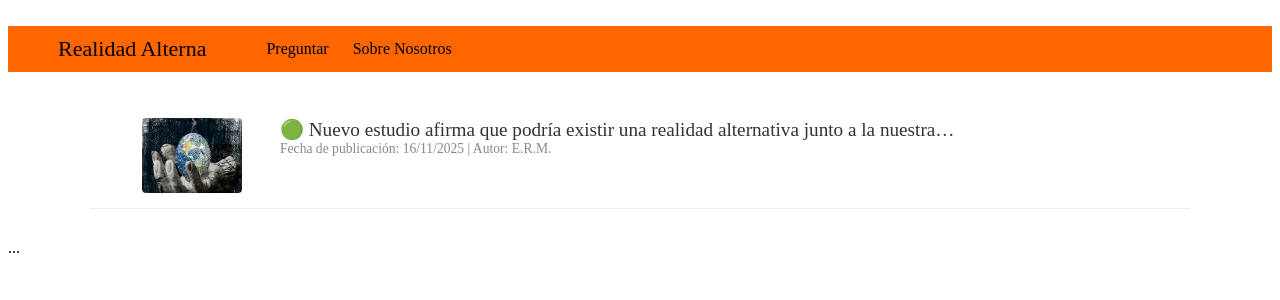
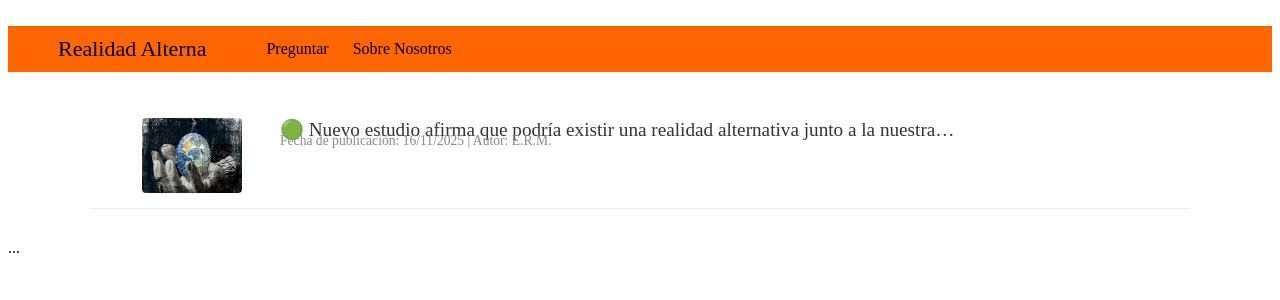
Before and after one commit to TierraSapiens/RealidadAlterna, a Jekyll site: the page built from index.md, in a window 1280 px wide. Shown: the top 300 px of the page. Built offline with Jekyll 4.4.1, drawn with Linux system fonts in a browser that asks for light colours.

Commit message:
Modificacion Nuevo Gemini

```diff
--- a/assets/css/style.css
+++ b/assets/css/style.css
@@ -94,23 +94,35 @@ main {
   border-radius: 4px;
 }
 
-/* Enfócate en la clase que apila el título y los metadatos */
+/* ------------------------------------------- */
+/* ESTILOS PARA LA LISTA DE PUBLICACIONES */
+/* ------------------------------------------- */
+
+/* ... (resto del código inalterado) ... */
+
 .post-content {
     display: flex;
     flex-direction: column;
-    gap: 0px; /* 🔥 CAMBIO CLAVE: Eliminar el gap para que el texto se pegue */
+    /* 🔥 ELIMINAR O ESTABLECER A CERO CUALQUIER ESPACIO/GAP AQUI */
+    gap: 0; /* Asegura que no haya espacio extra entre los elementos hijos */
 }
 
 .post-title {
     font-size: 1.2em;
     color: #333;
     text-decoration: none;
-  margin-left: -5px; /* 🔥 Subimos el margen negativo a -5px para forzar el movimiento */
+    margin: 0; /* 🔥 CLAVE: Eliminar cualquier margin por defecto que empuje el metadato */
+    margin-left: -5px; /* Mantiene la alineación horizontal deseada */
+    line-height: 1.2; /* Opcional: ajusta la altura de línea para un mejor control */
 }
 
 .post-meta {
     font-size: 0.85em;
     color: #888;
-  margin-left: -5px; /* 🔥 Subimos el margen negativo a -5px */
+
+    /* 🔥 CLAVE: Usar margin-top negativo para "subir" el bloque de metadatos */
+    margin-top: -8px; /* <-- Ajusta este valor (e.g., -5px a -10px) hasta que la "F" de Fecha esté justo debajo de la "N" de Nuevo. */
+
+    margin-left: -5px; /* Mantiene la alineación horizontal deseada */
     padding-left: 0;
 }
```
Lines whose indentation alone changed are shown as unchanged.
